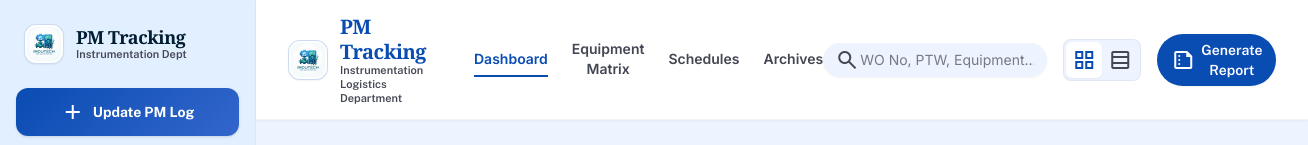
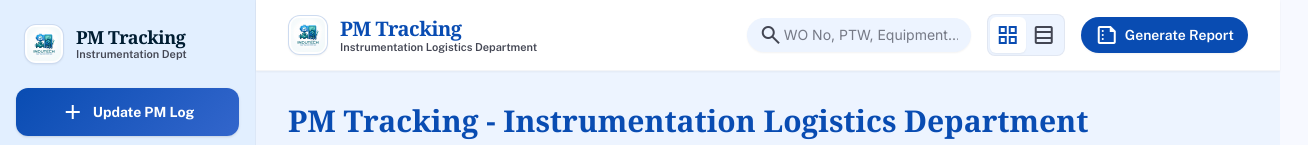
Before and after one commit to salmanalfaritsi210/PM-Tracking, a React (Vite) app: page / in a window 1280 px wide. Shown: the top 145 px of the page, 1308 px wide, since content can reach past the window. Built offline with nearby package versions, Linux system fonts and the light colour scheme; no server answers; the database is empty.

Commit message:
refactor: remove header navigation tabs
Clean up the UI by removing the dashboard navigation tabs from the header component as requested.

```diff
--- a/src/components/Header.tsx
+++ b/src/components/Header.tsx
@@ -52,49 +52,6 @@ export const Header: React.FC<HeaderProps> = ({
           </div>
         </div>
 
-        {/* Top Header Navigation Tabs (Desktop) */}
-        <nav className="hidden lg:flex items-center gap-6 ml-4">
-          <button
-            onClick={() => setCurrentTab('dashboard')}
-            className={`font-body text-sm font-semibold transition-colors duration-200 cursor-pointer py-1.5 border-b-2 ${
-              currentTab === 'dashboard'
-                ? 'text-[#094cb2] border-[#094cb2]'
-                : 'text-[#434653] border-transparent hover:text-[#094cb2]'
-            }`}
-          >
-            Dashboard
-          </button>
-          <button
-            onClick={() => setCurrentTab('equipment')}
-            className={`font-body text-sm font-semibold transition-colors duration-200 cursor-pointer py-1.5 border-b-2 ${
-              currentTab === 'equipment'
-                ? 'text-[#094cb2] border-[#094cb2]'
-                : 'text-[#434653] border-transparent hover:text-[#094cb2]'
-            }`}
-          >
-            Equipment Matrix
-          </button>
-          <button
-            onClick={() => setCurrentTab('schedules')}
-            className={`font-body text-sm font-semibold transition-colors duration-200 cursor-pointer py-1.5 border-b-2 ${
-              currentTab === 'schedules'
-                ? 'text-[#094cb2] border-[#094cb2]'
-                : 'text-[#434653] border-transparent hover:text-[#094cb2]'
-            }`}
-          >
-            Schedules
-          </button>
-          <button
-            onClick={() => setCurrentTab('archives')}
-            className={`font-body text-sm font-semibold transition-colors duration-200 cursor-pointer py-1.5 border-b-2 ${
-              currentTab === 'archives'
-                ? 'text-[#094cb2] border-[#094cb2]'
-                : 'text-[#434653] border-transparent hover:text-[#094cb2]'
-            }`}
-          >
-            Archives
-          </button>
-        </nav>
       </div>
 
       {/* Right Controls: Search, View Mode Toggle, Report, Profile */}
```
Also changed, not shown: 1 other file (tests, documents, lock files or other folders).
